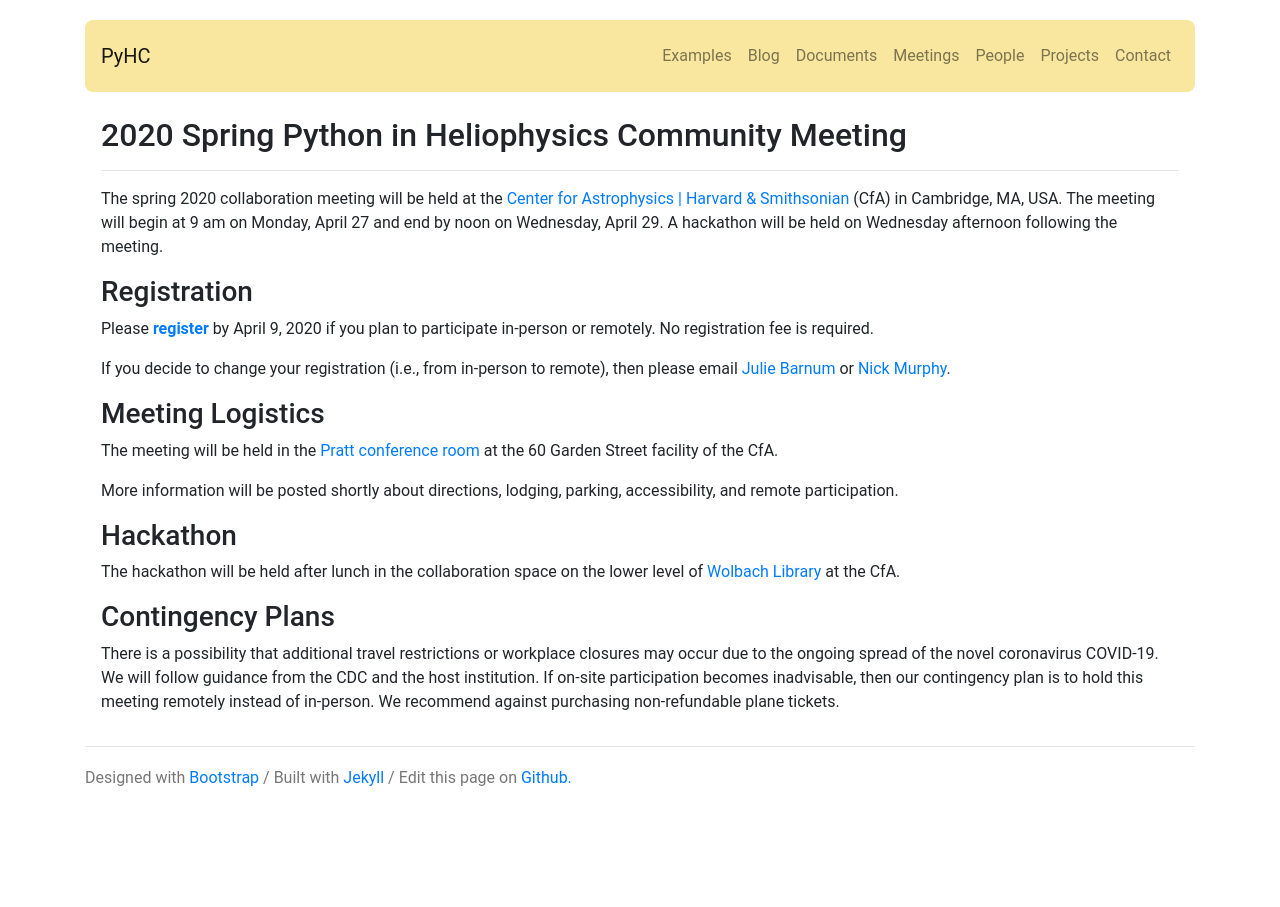
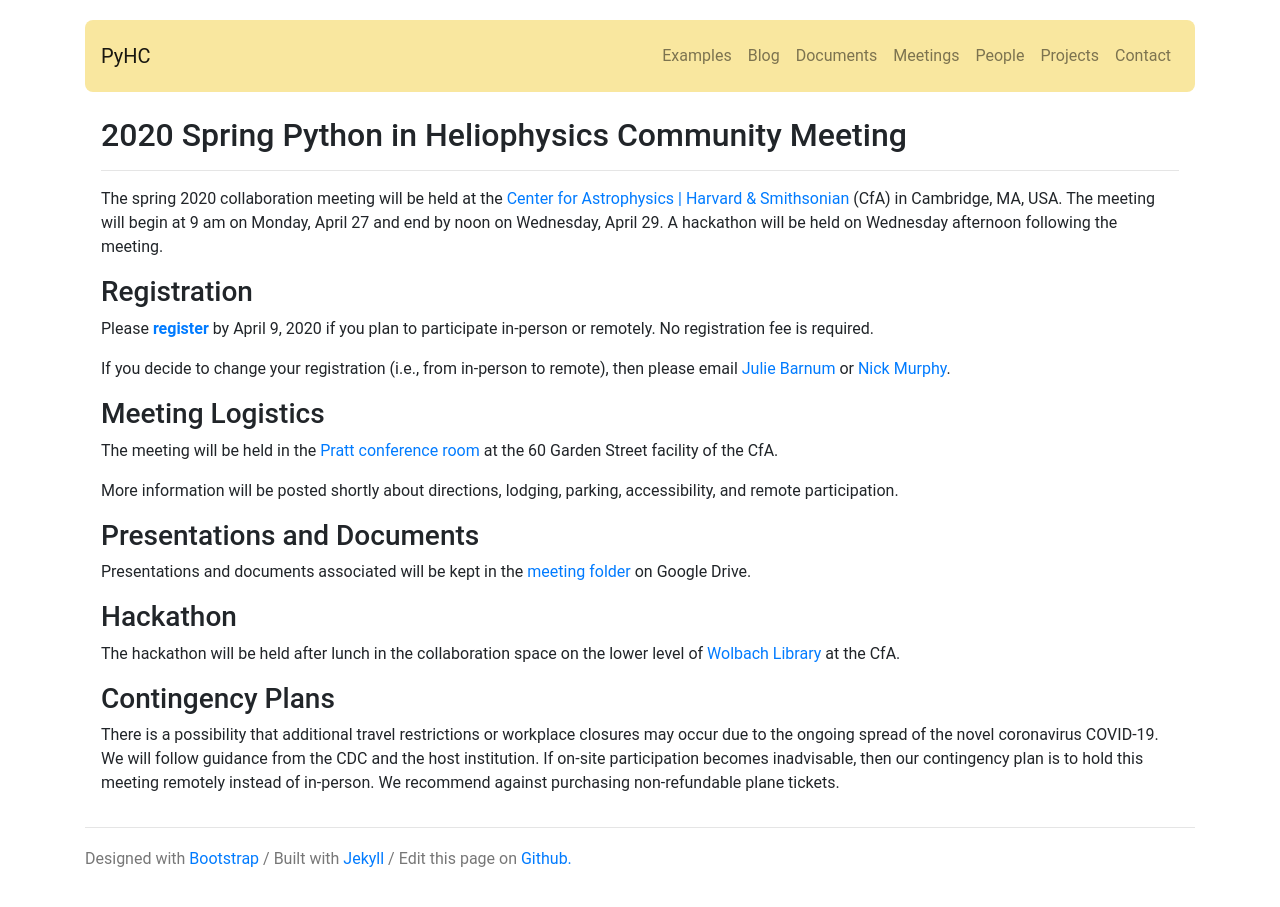
Before and after one commit to heliophysicsPy/heliophysicsPy.github.io, a Jekyll site: the page built from _pages/meetings/april2020.md, in a window 1280 px wide. Built offline with Jekyll 4.4.1, drawn with Linux system fonts in a browser that asks for light colours; nearby versions of some CDN libraries.

Commit message:
Add link to google folder on meeting page

```diff
--- a/_pages/meetings/april2020.md
+++ b/_pages/meetings/april2020.md
@@ -19,6 +19,10 @@ The meeting will be held in the [Pratt conference room](https://www.google.com/m
 
 More information will be posted shortly about directions, lodging, parking, accessibility, and remote participation.
 
+### Presentations and Documents
+
+Presentations and documents associated will be kept in the [meeting folder](https://drive.google.com/drive/u/0/folders/1vONfB6hf0y-VVOPj1748R3U9agFyq0iV) on Google Drive.
+
 ### Hackathon
 
 The hackathon will be held after lunch in the collaboration space on the lower level of [Wolbach Library](https://library.cfa.harvard.edu/) at the CfA.
```
